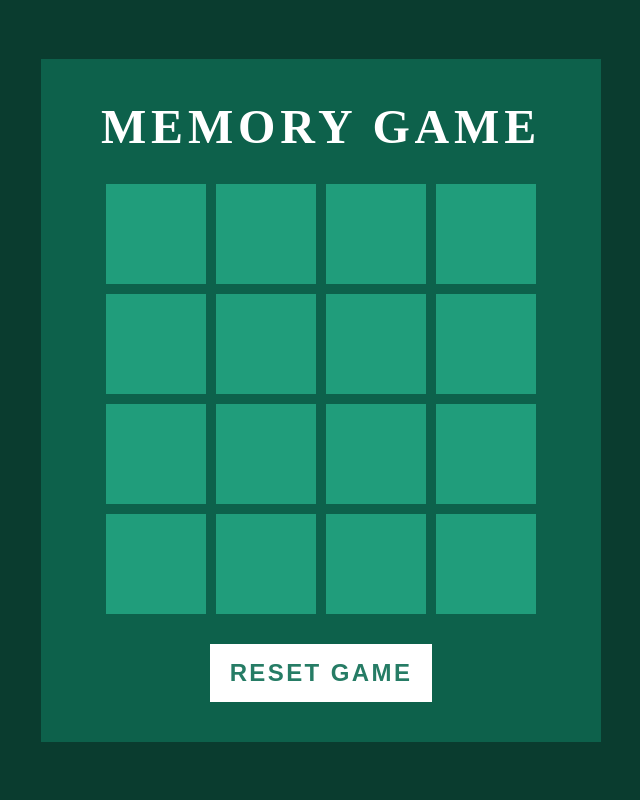
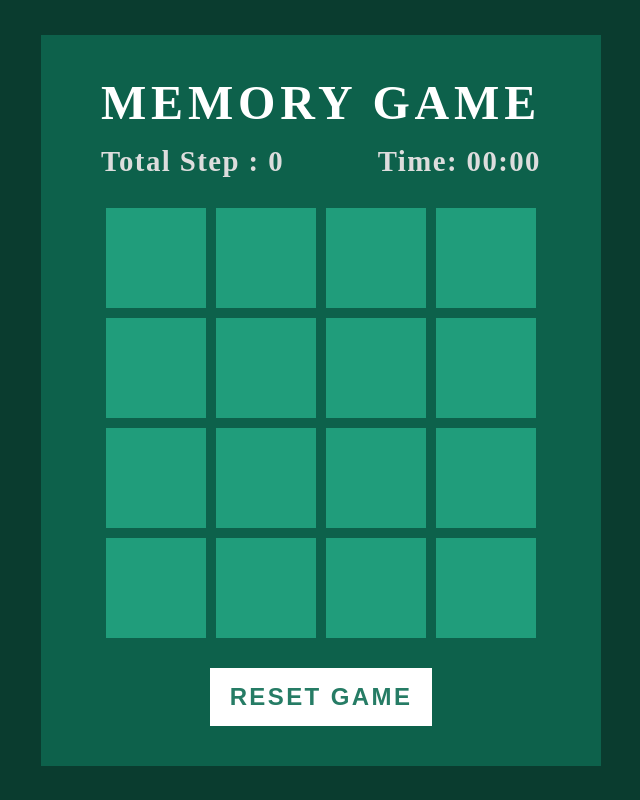
Before and after one commit to Robotics-SaintDiana/FrontEnd-Learning, a plain HTML site: page 5.Memory Game/index.html in a window 1280 px wide. Shown: the whole page, without its empty margins (319-959 px from the left). Drawn offline with Linux system fonts and the light colour scheme.

Commit message:
add files

```diff
--- a/5.Memory Game/index.html
+++ b/5.Memory Game/index.html
@@ -9,6 +9,10 @@
 <body>
     <div class="container">
         <h2>Memory Game</h2>
+        <div class="states-bar">
+            <h3 id="moves-display">Total Step : 0</h3>
+            <h3 id="timer-display">Time: 00:00</h3>
+        </div>
         <div class="game"></div>
         <button class="reset" onclick="window.location.reload()">Reset Game</button>
     </div>
--- a/5.Memory Game/script.js
+++ b/5.Memory Game/script.js
@@ -1,12 +1,16 @@
+const moveDisplay = document.getElementById('moves-display');
 const emojis = ["😂", "😂", "😍", "😍", "😒", "😒", "😘", "😘", "💕", "💕", "👍", "👍", "😎", "😎", "🥰", "🥰"];
 
 // 核心目标：随机打乱数组
 // emojis.sort()用于对数组进行排序，sort()可以接受一个可选的比较函数 (compare function) 作为参数，用于决定两个元素 a 和 b 谁应该排在前面
 // 当 sort(compareFunction) 执行时，它会多次调用 compareFunction(a, b)，返回正数 b 排在 a 前，返回负数 则 a 排在 b 前
 // 这里 Math.random()生成一个 0 到 1 之间的随机浮点数，并根据结果返回正数或者负数，来决定是否交换两个元素的位置
-var shuf_emojis = emojis.sort(() => (Math.random() > 0.5) ? 2 : -1);
+const shuf_emojis = emojis.sort(() => (Math.random() > 0.5) ? 2 : -1);
 
-for (var i = 0; i < emojis.length; i++) {
+// 记录玩家翻开卡片的总次数
+let totalMove = 0;
+
+for (let i = 0; i < emojis.length; i++) {
     // 为每一个 emoji 创建一个新的 div 元素
     let box = document.createElement('div');
 
@@ -24,6 +28,9 @@ for (var i = 0; i < emojis.length; i++) {
 
         // 2. 每一个被点击的卡片都会被添加一个 boxOpen 类，这里利用 boxOpen 类的数量来判断点击了几张卡片
         if (document.querySelectorAll('.boxOpen').length > 1) {
+            // 增加翻开卡片的次数并更新 UI 显示
+            totalMove++;
+            moveDisplay.textContent = "Total Step: " + totalMove.toString();
 
             // setTimeout(function, delay)：先延时 delay 时间(以毫秒为单位)，然后再执行 function 函数
             // 这里先延时的作用时让玩家能够看到第二张牌上的 emoji，然后再进行匹配判断和翻回等操作
--- a/5.Memory Game/style.css
+++ b/5.Memory Game/style.css
@@ -36,6 +36,25 @@ body
     /* 所有的字母转为大写，且设置了每个字母的间距 */
     text-transform: uppercase;
     letter-spacing: 0.1em;
+}
+
+.container .states-bar
+{
+    display: flex;
+    justify-content: space-between;
+    align-items: center;
+
+    width: 100%;
+    margin-top: -15px;
+}
+
+.container #moves-display,
+.container #timer-display
+{
+    color: #ddd;
+    font-size: 1.8em;
+    letter-spacing: 0.05em;
+    font-weight: 600;
 }
 
 .container .reset
```
Also changed, not shown: 3.Fullscreen Video/FullscreenVideo.css (deleted), 3.Fullscreen Video/FullscreenVideo.html (deleted), 3.Fullscreen Video/index.html (added), 3.Fullscreen Video/script.js (added), 3.Fullscreen Video/style.css (added).
